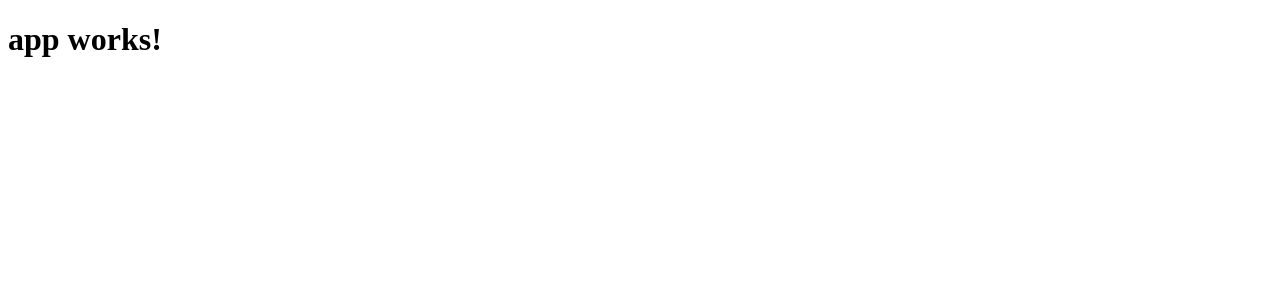
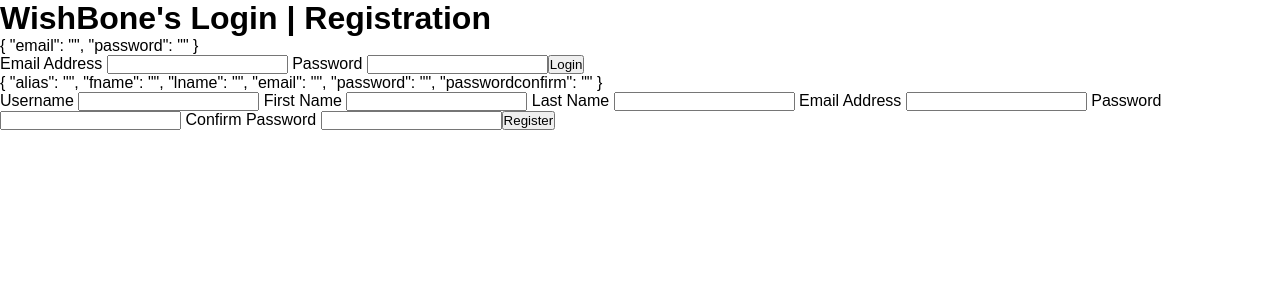
Before and after one commit to jma26/WishBones, an Angular app in the folder WishBonesApp/: page / in a window 1280 px wide. Shown: the top 300 px of the page. Built offline with nearby package versions, Linux system fonts and the light colour scheme.

Commit message:
project name changed, updated package.json dependencies, updated ng root route to contain login and registration

```diff
--- a/WishBonesApp/src/app/app.component.html
+++ b/WishBonesApp/src/app/app.component.html
@@ -1,3 +1,30 @@
-<h1>
-  {{title}}
-</h1>
+<h1> WishBone's Login | Registration </h1>
+<!-- Login Form -->
+<form (ngSubmit)='login()'>
+  <p> {{ user | json }} </p>
+  <label for='email'> Email Address </label>
+  <input type='text' [(ngModel)]='user.email' name='email'>
+  <label for='password'> Password </label>
+  <input type='password' [(ngModel)]='user.password' name='password'>
+  <button> Login </button>
+</form>
+<!-- End of Login Form -->
+
+<!-- Registration Form -->
+<form (ngSubmit)='registration()'>
+  <p> {{ newUser | json }} </p>
+  <label for='alias'> Username </label>
+  <input type='text' [(ngModel)]='newUser.alias' name='alias'>
+  <label for='firstName'> First Name </label>
+  <input type='text' [(ngModel)]='newUser.fname' name='fname'>
+  <label for='lastName'> Last Name </label>
+  <input type='text' [(ngModel)]='newUser.lname' name='lname'>
+  <label for='email'> Email Address </label>
+  <input type='text' [(ngModel)]='newUser.email' name='email'>
+  <label for='password'> Password </label>
+  <input type='password' [(ngModel)]='newUser.password' name='password'>
+  <label for='passwordconfirm'> Confirm Password </label>
+  <input type='password' [(ngModel)]='newUser.passwordconfirm' name='passwordconfirm'>
+  <button type='submit'> Register </button>
+</form>
+<!-- End of Registration Form -->
--- a/WishBonesApp/src/app/app.component.ts
+++ b/WishBonesApp/src/app/app.component.ts
@@ -1,10 +1,30 @@
-import { Component } from '@angular/core';
+import { Component, OnInit } from '@angular/core';
 
 @Component({
   selector: 'app-root',
   templateUrl: './app.component.html',
   styleUrls: ['./app.component.css']
 })
-export class AppComponent {
-  title = 'app works!';
+export class AppComponent implements OnInit {
+  newUser: any;
+  user: any;
+
+  constructor() { }
+
+  ngOnInit() {
+    // 2-way binding
+    this.newUser = {
+      alias: '',
+      fname: '',
+      lname: '',
+      email: '',
+      password: '',
+      passwordconfirm: ''
+    }
+    this.user = {
+      email: '',
+      password: ''
+    }
+   }
+
 }
--- a/WishBonesApp/src/app/app.module.ts
+++ b/WishBonesApp/src/app/app.module.ts
@@ -4,10 +4,12 @@
 import { HttpModule } from '@angular/http';
 
 import { AppComponent } from './app.component';
+import { HomeComponent } from './home/home.component';
 
 @NgModule({
   declarations: [
-    AppComponent
+    AppComponent,
+    HomeComponent,
   ],
   imports: [
     BrowserModule,
--- /dev/null
+++ b/WishBonesApp/src/app/home/home.component.html
@@ -0,0 +1,3 @@
+<p>
+  home works!
+</p>
--- /dev/null
+++ b/WishBonesApp/src/app/home/home.component.ts
@@ -0,0 +1,15 @@
+import { Component, OnInit } from '@angular/core';
+
+@Component({
+  selector: 'app-home',
+  templateUrl: './home.component.html',
+  styleUrls: ['./home.component.css']
+})
+export class HomeComponent implements OnInit {
+
+  constructor() { }
+
+  ngOnInit() {
+  }
+
+}
--- a/WishBonesApp/src/styles.css
+++ b/WishBonesApp/src/styles.css
@@ -1 +1,6 @@
 /* You can add global styles to this file, and also import other style files */
+* {
+    margin: 0px;
+    padding: 0px;
+    font-family: sans-serif;
+}
```
Also changed, not shown: package.json (+19 -6 lines), WishBonesApp/src/app/home/home.component.css (added), 2 other files (tests, documents, lock files or other folders).
